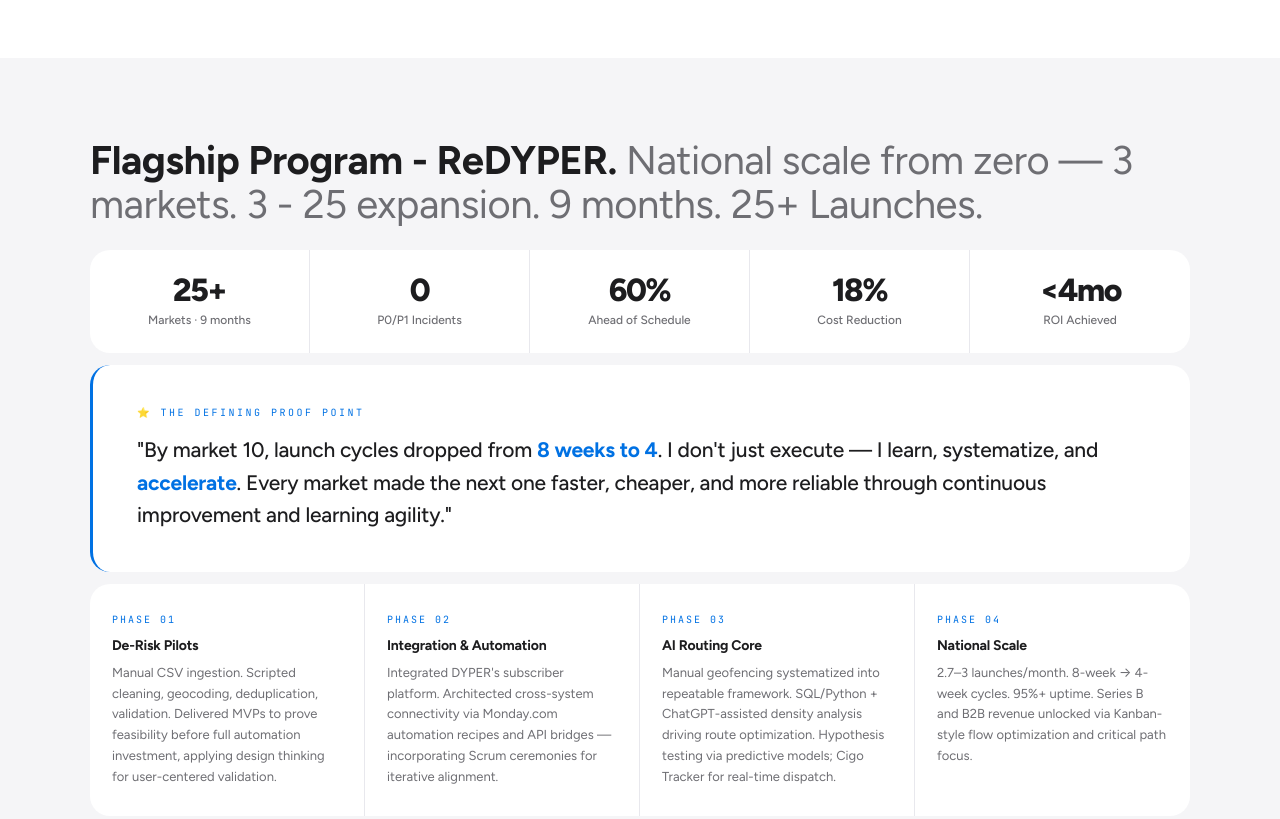
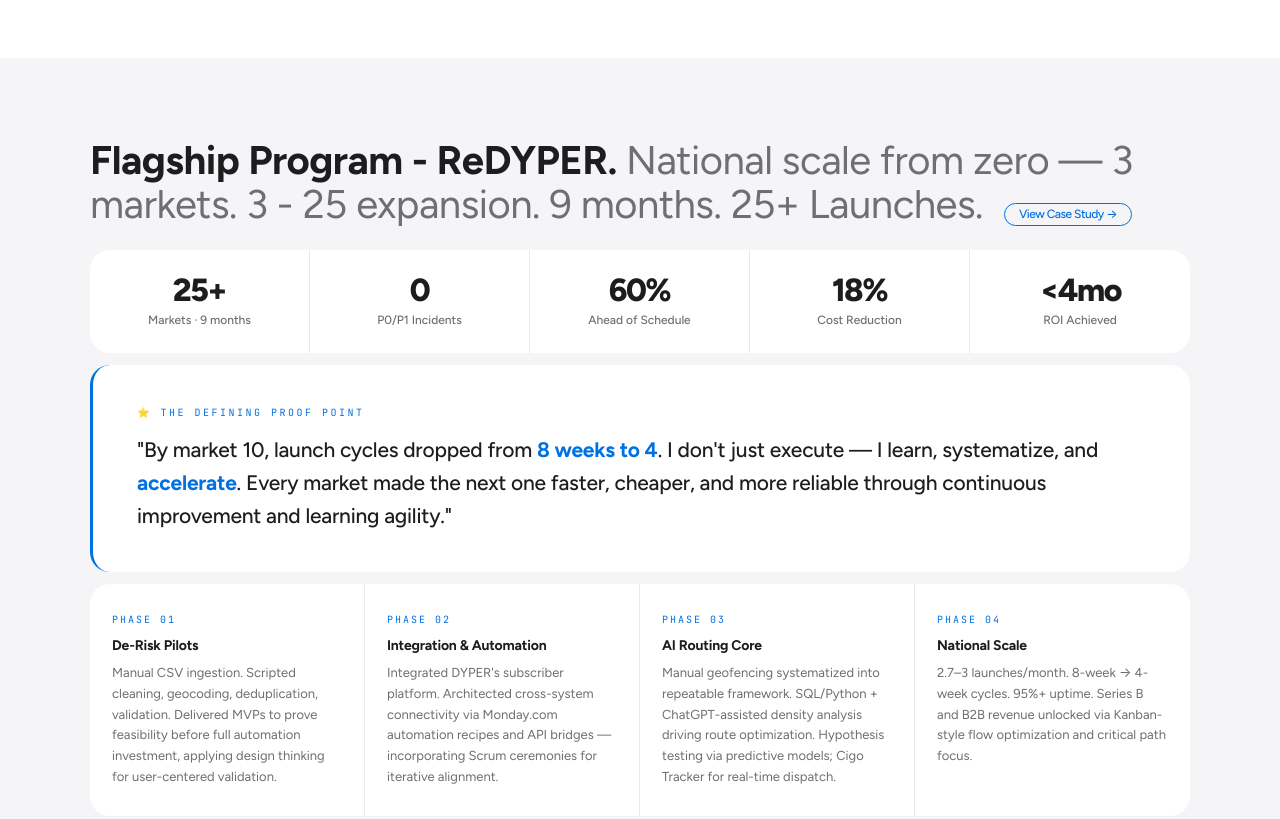
Before and after one commit to portfolio-blee-pm/Portfolio, a plain HTML site: page index.html in a window 1280 px wide. Shown: the part 3660-4479 px from the top of the page. Drawn offline with Linux system fonts and the light colour scheme.

Commit message:
button update

```diff
--- a/index.html
+++ b/index.html
@@ -555,7 +555,7 @@
 <!-- REDYPER -->
 <div class="page-bg" id="redyper">
 <div class="wrap section">
-  <div class="section-label reveal">Flagship Program - ReDYPER. <span>National scale from zero — 3 markets. 3 - 25 expansion. 9 months. 25+ Launches.</span></div>
+<div class="section-label reveal">Flagship Program - ReDYPER. <span>National scale from zero — 3 markets. 3 - 25 expansion. 9 months. 25+ Launches.</span> <a href="#redyper" onclick="document.getElementById('redyper').scrollIntoView({behavior:'smooth'});return false;" style="display:inline-block;margin-left:12px;padding:4px 14px;font-size:12px;border:1px solid #0071e3;color:#0071e3;border-radius:20px;text-decoration:none;font-weight:500;">View Case Study →</a></div>
   <div class="stat-strip reveal">
     <div class="sc-cell"><div class="sc-n">25+</div><div class="sc-d">Markets · 9 months</div></div>
     <div class="sc-cell"><div class="sc-n">0</div><div class="sc-d">P0/P1 Incidents</div></div>
```
